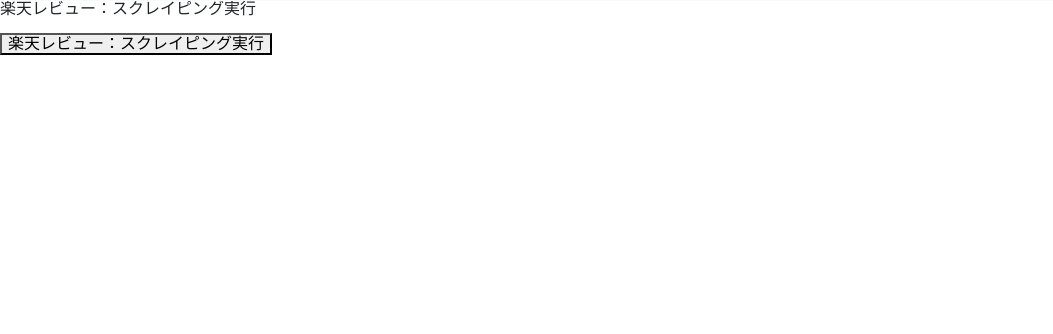
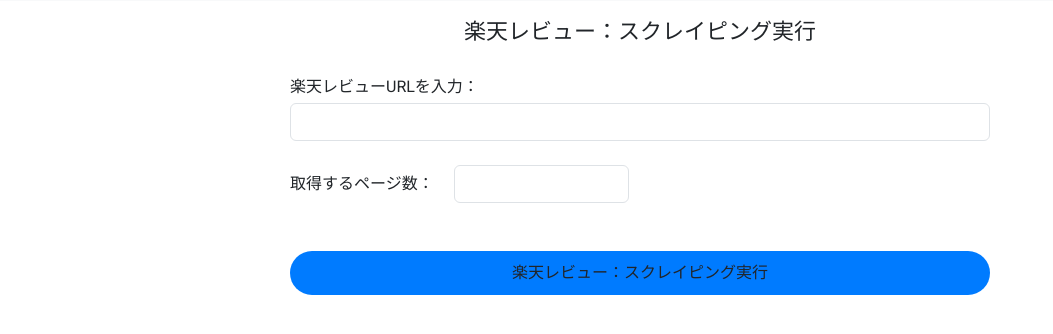
Before and after one commit to Shiroari175/rakuten-review-system, a Django app: page /rak/input_scraping/ in a window 1280 px wide. Shown: the part 47-381 px from the top of the page, without its empty margins (0-1053 px from the left). Run offline with Django 4.2, Linux system fonts and the light colour scheme.

Commit message:
スクレイピングのINPUT項目を設定

```diff
--- a/rakutenproject/reviewapp/templates/input_scraping.html
+++ b/rakutenproject/reviewapp/templates/input_scraping.html
@@ -1,12 +1,20 @@
 {% extends 'base.html' %}
 {% block title %}楽天レビュー：スクレイピング実行{% endblock %}
 {% block content %}
-<div class="list-group">
-    <h4>楽天レビュー：スクレイピング実行</h4>
+<div class="rak-scraping-container">
+    <h4 class="text-center rak-scraping-title">楽天レビュー：スクレイピング実行</h4>
     <br>
-    <form action="{% url 'run_script' %}" method="post" id="rak-scraping-form">
+    <form action="{% url 'run_script' %}" method="post" class="rak-scraping-form">
     {% csrf_token %}
-        <button type="submit">楽天レビュー：スクレイピング実行</button>
+        <div class="mb-4">
+            <label for="id_url" class="form-label">楽天レビューURLを入力：　</label>
+            <input type="text" class="form-control" name="name-rak-url" id="id_url">
+        </div>
+        <div class="mb-5">
+            <label for="id_page" class="form-label d-inline">取得するページ数：　</label>
+            <input type="number" min="1" max="50" class="form-control d-inline w-25" name="name-rak-page" id="id_page">
+        </div>
+        <button type="submit" class="btn btn-custom w-100">楽天レビュー：スクレイピング実行</button>
     </form>
 </div>
 {% endblock content %}
--- a/rakutenproject/reviewapp/views.py
+++ b/rakutenproject/reviewapp/views.py
@@ -30,10 +30,9 @@ def run_scraping(request):
     """
     if request.method == 'POST':
 
-        # 引数を指定してスクリプトを実行
-        arg1 = 'https://review.rakuten.co.jp/item/1/376252_10000400/1.1/'
-        arg2 = '1'
-        arg3 = str(request.user.id)
+        arg1 = str(request.POST.get('name-rak-url'))
+        arg2 = request.POST.get('name-rak-page')
+        arg3 = str(request.user.id) #
 
         # サブプロセスを使ってスクリプトを実行する
         result = subprocess.run(['python', 'scraping/review.py', arg1, arg2, arg3]
--- a/rakutenproject/static/css/base_style.css
+++ b/rakutenproject/static/css/base_style.css
@@ -16,3 +16,25 @@ body {
     height: 100%;
     font-family: 'Roboto', sans-serif; /* Google Fontsの例 */
 }
+
+.rak-scraping-title {
+    font-size: 22px;
+    margin: 20px;
+}
+
+.rak-scraping-form {
+    width: 700px;
+    margin: 0 auto;
+}
+
+.btn-custom {
+    background-color: #007bff;
+    border: none;
+    border-radius: 50px;
+    padding: 10px 20px;
+    transition: background-color 0.3s ease;
+}
+.btn-custom:hover {
+    background-color: #0056b3;
+    color: #FFF;
+}
```
